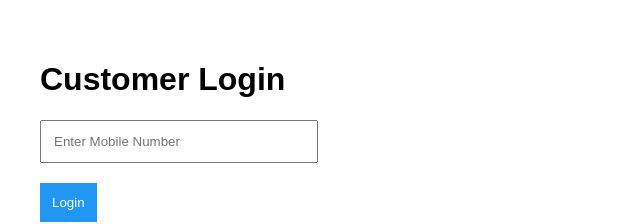
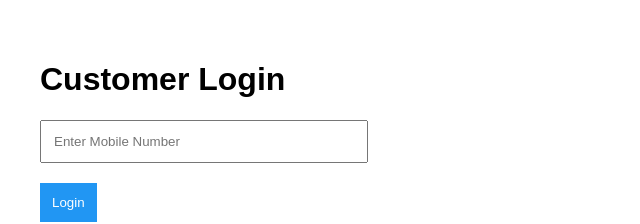
Before and after one commit to rudrajain95/gau-trust, a Next.js app: page /login in a window 1280 px wide. Shown: the top 224 px of the page, without its empty margins (0-640 px from the left). Built offline with nearby package versions, Linux system fonts and the light colour scheme.

Commit message:
Update page.tsx

```diff
--- a/app/login/page.tsx
+++ b/app/login/page.tsx
@@ -2,11 +2,19 @@
 
 import { useState } from "react";
 
-export default function CustomerLogin(){
+export default function Login(){
 
-const [mobile,setMobile] = useState("");
+const [mobile,setMobile]=useState("");
 
-const login = ()=>{
+const login=()=>{
+
+if(!mobile){
+
+alert("Enter mobile number");
+
+return;
+
+}
 
 localStorage.setItem("customerMobile",mobile);
 
@@ -24,17 +32,13 @@ return(
 placeholder="Enter Mobile Number"
 value={mobile}
 onChange={(e)=>setMobile(e.target.value)}
-style={{
-display:"block",
-marginTop:20,
-padding:12,
-width:250
-}}
+style={{padding:12,width:300}}
 />
 
 <button
 onClick={login}
 style={{
+display:"block",
 marginTop:20,
 padding:12,
 background:"#2196f3",
```
